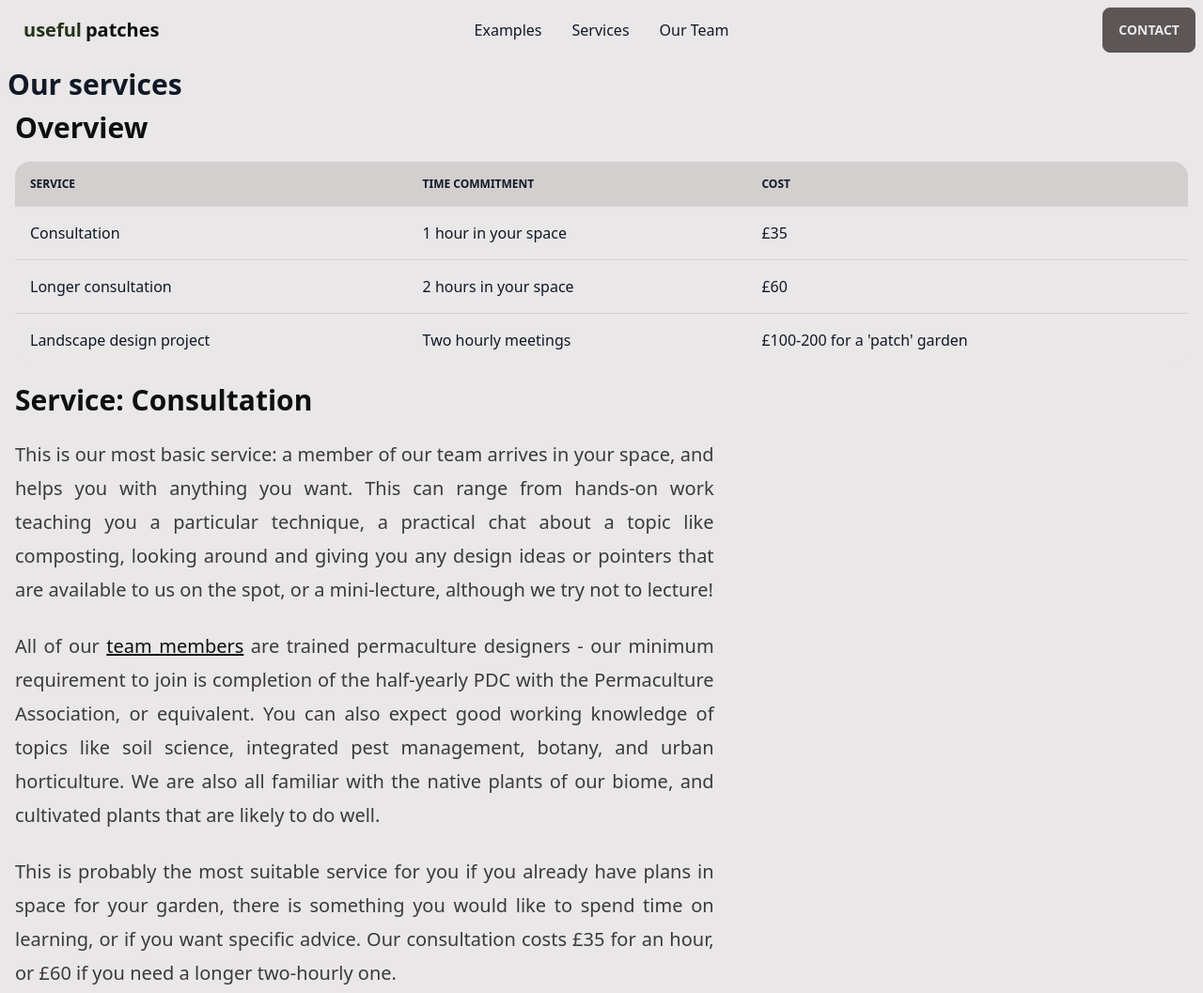
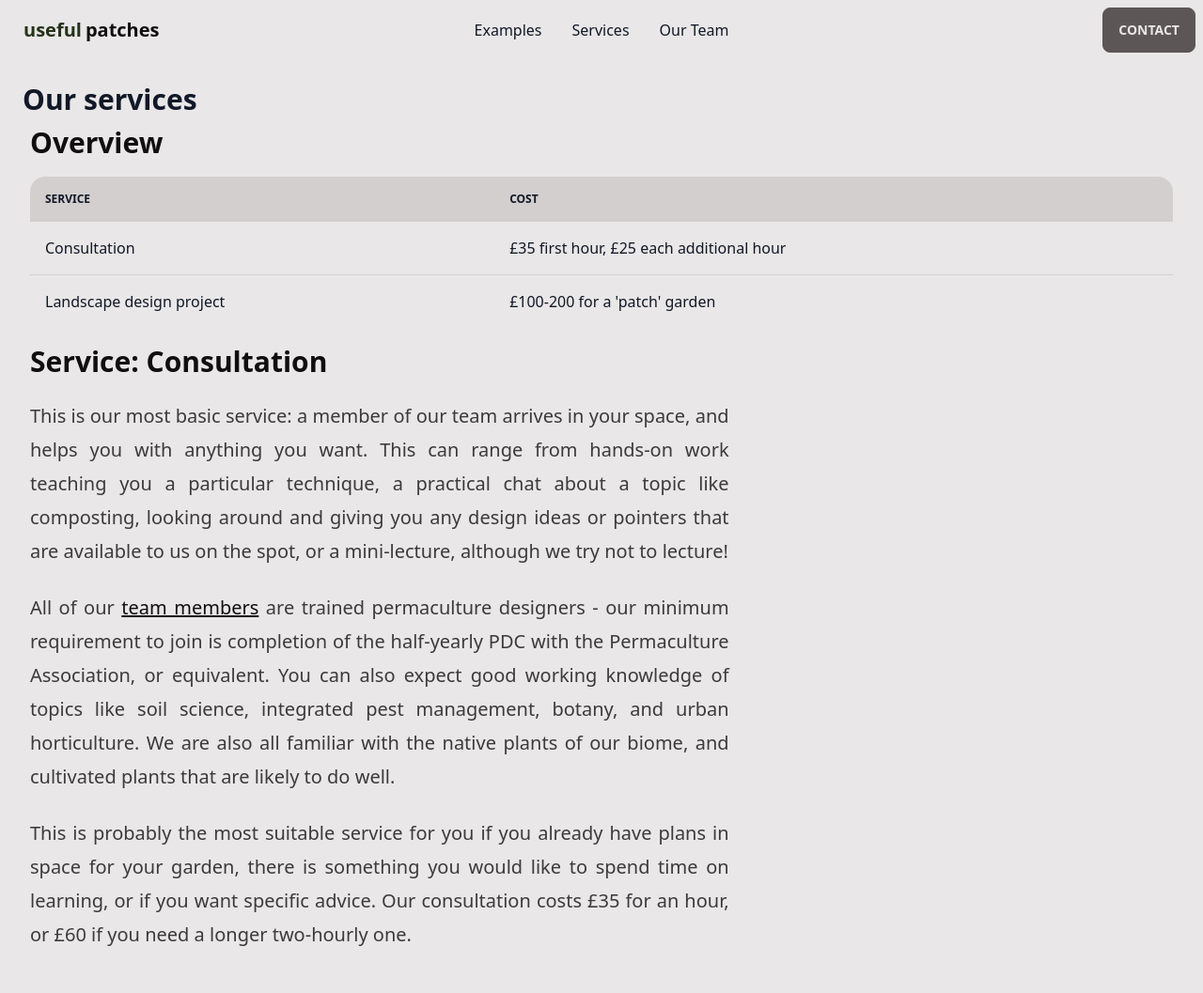
Before and after one commit to wbazant/usefulpatches, an Eleventy site: page src/services.html in a window 1280 px wide. Shown: the top 1057 px of the page at 94% size. Built offline with nearby package versions, Linux system fonts and the light colour scheme; Eleventy itself is replaced by a stand-in of ours; files that its build step writes are made by us from their sources.

Commit message:
Footer everywhere, remove time commitment row

```diff
--- a/src/_includes/base.njk
+++ b/src/_includes/base.njk
@@ -65,7 +65,13 @@
 </div>
 
 
-  <body class="font-sans leading-normal tracking-normal text-gray-900">
+<body class="font-sans leading-normal tracking-normal text-gray-900">
     {{ content | safe }}
-  </body>
+</body>
+
+<footer class="footer footer-center p-4 bg-base-300 text-base-content">
+  <div>
+    <p>Copyright © 2022 - All rights reserved by Wojciech Bazant Ltd</p>
+  </div>
+</footer>
 </html>
--- a/src/_includes/page.njk
+++ b/src/_includes/page.njk
@@ -2,7 +2,7 @@
 layout: base
 ---
 
-<div>
+<div class="m-4">
   <h1 class="font-title p-2 font-bold sm:text-xl lg:text-3xl">
     {{ title }}
   </h1>
--- a/src/index.html
+++ b/src/index.html
@@ -79,9 +79,3 @@ layout: base
   </div>
  </div>
 </div>
-
-<footer class="footer footer-center p-4 bg-base-300 text-base-content">
-  <div>
-    <p>Copyright © 2022 - All rights reserved by Wojciech Bazant Ltd</p>
-  </div>
-</footer>
--- a/src/services.html
+++ b/src/services.html
@@ -14,24 +14,16 @@ title: Our services
     <thead>
       <tr>
         <th>Service</th>
-        <th>Time commitment</th>
         <th>Cost</th>
       </tr>
     </thead>
     <tbody>
       <tr>
         <td>Consultation</td>
-        <td>1 hour in your space</td>
-        <td>£35</td>
-      </tr>
-      <tr>
-        <td>Longer consultation</td>
-        <td>2 hours in your space</td>
-        <td>£60</td>
+        <td>£35 first hour, £25 each additional hour</td>
       </tr>
       <tr>
         <td>Landscape design project</td>
-        <td>Two hourly meetings</td>
         <td>£100-200 for a 'patch' garden</td>
       </tr>
     </tbody>
@@ -73,4 +65,6 @@ Your patch can become useful and very elaborate: for example, we can help you es
 </article>
 
 
-<div class="mt-4 flex flex-1 justify-center space-x-2 lg:mt-6 lg:justify-start"><a href="/contact" class="btn lg:btn-lg normal-case">Contact us</a> </div>
+<div class="mx-4 flex flex-1 justify-center space-x-2 lg:mt-6 lg:justify-start">
+  <a href="/contact" class="btn lg:btn-lg normal-case">Contact us</a>
+</div>
```
